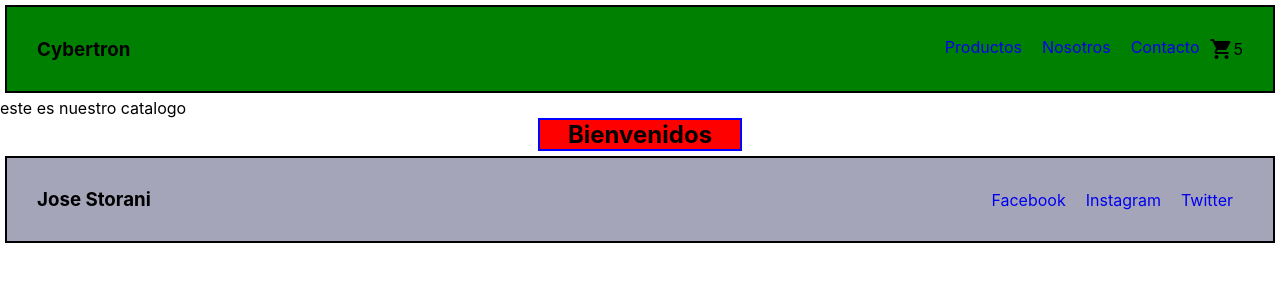
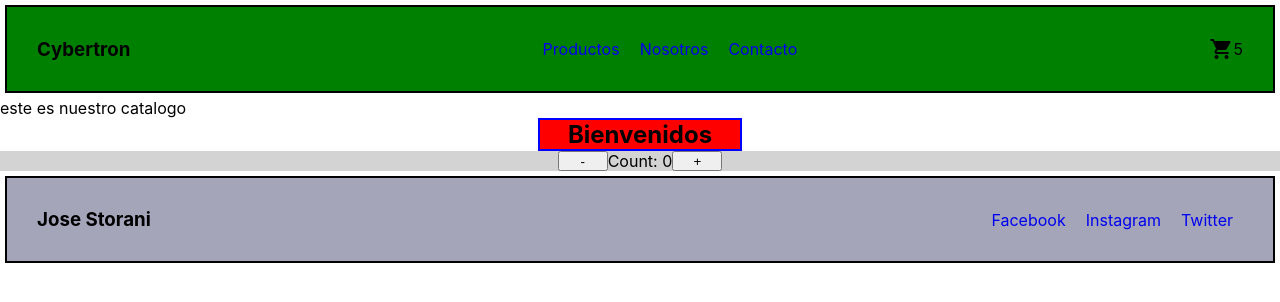
Before and after one commit to Jose-Storani/tiendacelulares, a React (Create React App) app: page / in a window 1280 px wide. Shown: the top 302 px of the page. Built offline with nearby package versions, Linux system fonts and the light colour scheme.

Commit message:
se agrega counter

```diff
--- a/src/App.js
+++ b/src/App.js
@@ -3,7 +3,9 @@
 import Header from "./components/header/Header";
 import Footer from "./components/footer/Footer";
 import Main from "./components/Main/Main";
+import Counter  from "./components/Counter/Counter";
 import ItemListContainer from './components/ItemListContainer';
+
 
 function App() {
   return (
@@ -11,6 +13,7 @@ function App() {
     <Header/>
     <ItemListContainer saludo="este es nuestro catalogo"/>
     <Main/>
+    <Counter/>
     <Footer/>
     </>
   );
--- /dev/null
+++ b/src/components/Boton/Boton.js
@@ -0,0 +1,9 @@
+const Boton = (props) => {
+    return (
+        <button >{props.value} </button>
+    )
+
+
+}
+
+export default Boton
--- /dev/null
+++ b/src/components/Counter/Counter.js
@@ -0,0 +1,25 @@
+import React, { useState } from "react";
+
+const Counter = () =>{
+    const [count, setCount] = useState(0);
+
+    const sumar = () =>{
+
+     setCount(count + 1);
+    };
+
+    const restar = () => {
+        setCount (count - 1);
+    };
+
+    return(
+        <div style={{backgroundColor: "lightgray", display: "flex", justifyContent: "center"}} >
+            <button onClick={restar} style={{width:"50px"}}> - </button>
+            <p>Count: {count} </p>
+            <button onClick={sumar} style={{width:"50px"}}> + </button>
+
+        </div>
+    )
+}
+
+export default Counter
--- a/src/components/Main/Main.js
+++ b/src/components/Main/Main.js
@@ -1,4 +1,5 @@
 import React from 'react'
+// import Boton from '../Boton/Boton'
 
 const Main = () => {
   return (
@@ -6,6 +7,7 @@ const Main = () => {
         <section >
             <h2 >Bienvenidos</h2>
         </section>
+
     </main>
   )
 }
--- a/src/components/Navbar/Navbar.js
+++ b/src/components/Navbar/Navbar.js
@@ -1,4 +1,5 @@
 import React from 'react'
+// import Boton from '../Boton/Boton'
 import {CartWidget} from './CartWidget'
 import estilo from "./navbar.module.css"
 const Navbar = (props) => {
@@ -21,9 +22,11 @@ const Navbar = (props) => {
               <a href="#">Contacto</a>
             </li>
 
-            <CartWidget/>
+
 
           </ul>
+
+          <CartWidget/>
         </nav>
     )
   }
--- a/src/components/footer/Footer.js
+++ b/src/components/footer/Footer.js
@@ -3,7 +3,7 @@ import estilo from "./footer.module.css"
 
 const Footer = () =>{
     return (
-        <footer className={estilo.contenedorMain}>
+        <footer className={estilo["contenedorMain"]}>
 
             <Navbar isHeader={false}/>
 
```
